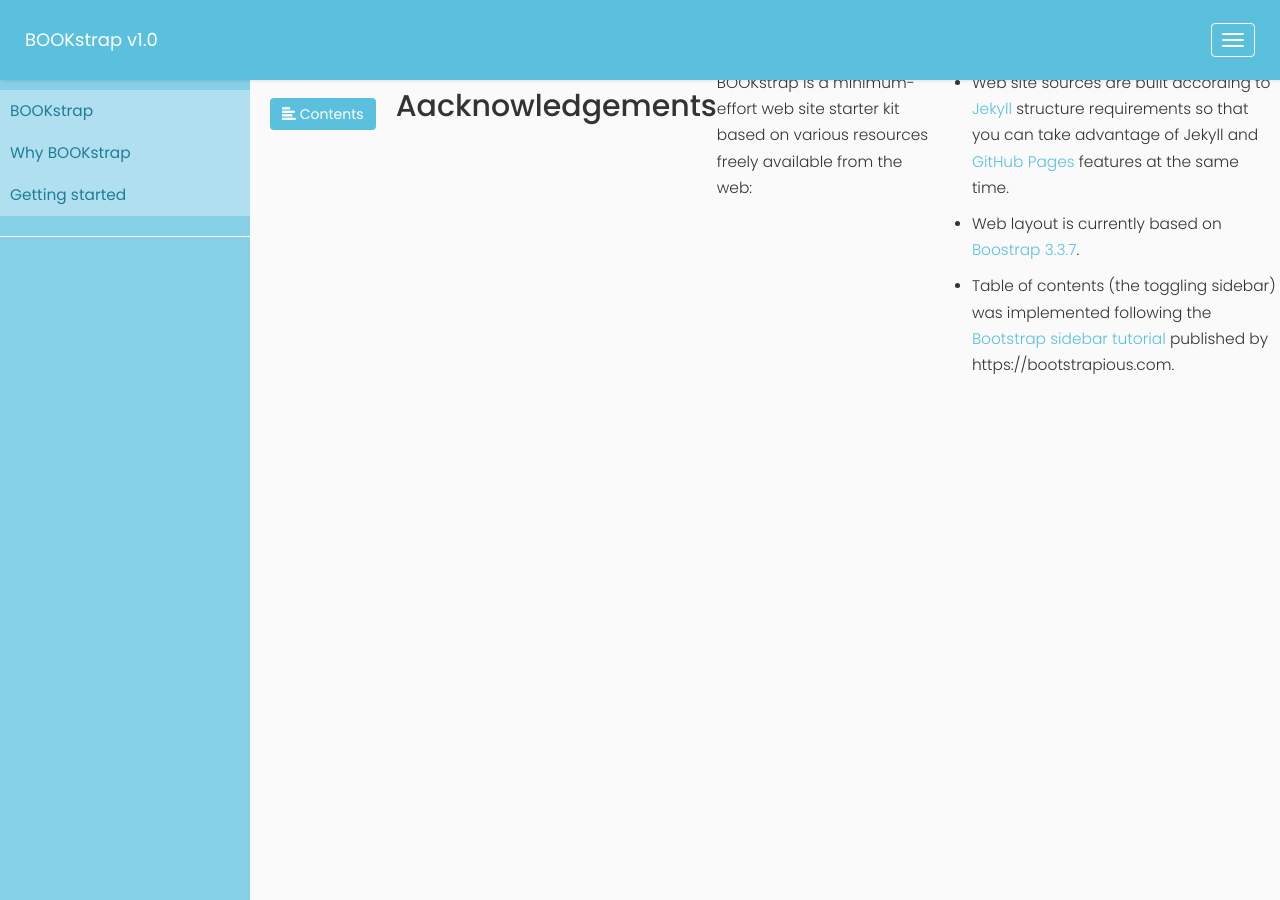
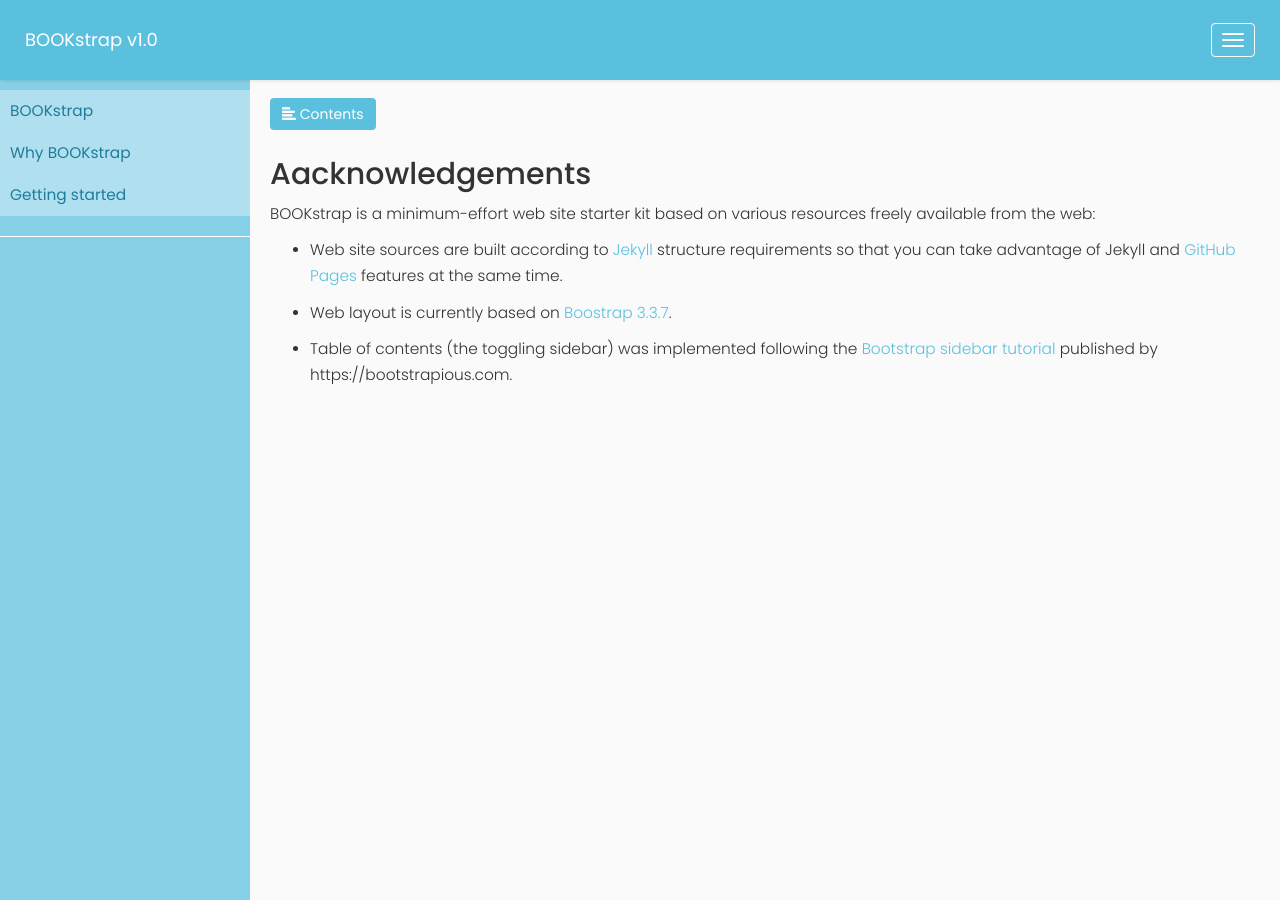
Before and after one commit to emiliano-poggi/BOOKstrap, a Jekyll site: the page built from acknowledgements.md, in a window 1280 px wide and 900 px high. Built offline with Jekyll 4.4.1, drawn with Linux system fonts in a browser that asks for light colours; nearby versions of some CDN libraries.

Commit message:
Update default.html

```diff
--- a/_layouts/default.html
+++ b/_layouts/default.html
@@ -17,8 +17,8 @@
          {% include toc.html %}
          <div id="content">
          {% include topnav.html %}
+         {{ content }}
          </div>
-         {{ content }}
       </div>
       <script type="text/javascript">
          $(document).ready(function () {
```
